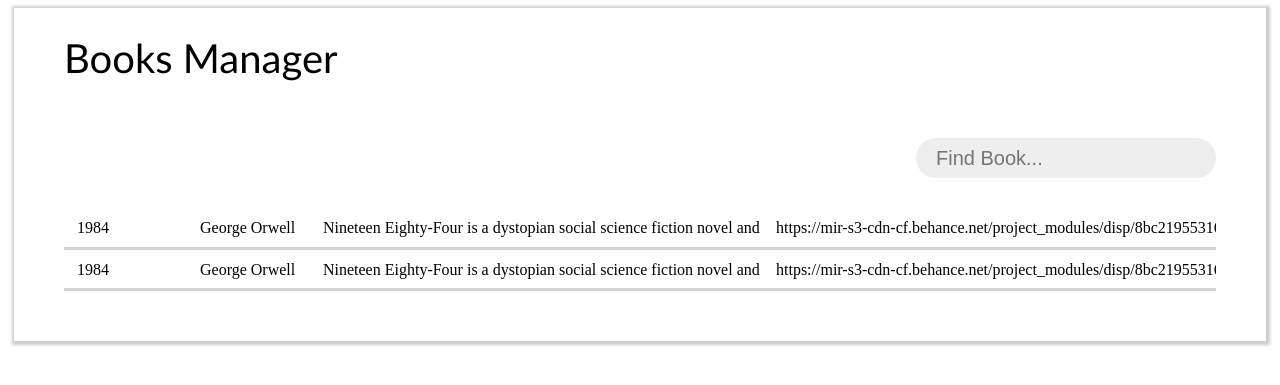
After one commit to Ali-Elganzory/Online-Library, a PHP site: the page made by views/Admin Panel/admin_panel.view.php in a window 1280 px wide. The commit adds this page. Shown: the top 385 px of the page. Run offline with PHP 8.4, Linux system fonts and the light colour scheme.

Commit message:
Dashboard

```diff
--- a/config/db.json
+++ b/config/db.json
@@ -1,7 +1,7 @@
 {
   "name": "online_library",
   "username": "root",
-  "password": "1234",
+  "password": "",
   "host": "127.0.0.1",
   "engine": "mysql",
   "connection": "mysql:host=127.0.0.1"
--- a/public/css/loginpage.css
+++ b/public/css/loginpage.css
@@ -38,7 +38,6 @@ form {
     form {
         position: absolute;
         width: 100%;
-        height: 100%;
     }
 }
 
--- a/routes.php
+++ b/routes.php
@@ -5,9 +5,12 @@ $router->get('', 'Pages@home');
 $router->get('login', 'Pages@login');
 $router->get('search_results', 'Pages@search');
 $router->get('book_details/{id}', 'Pages@bookDetails');
+$router->get('dashboard', 'Pages@dashboardItems');
 
 // API
 $router->post('api/login', 'Authentication@login');
 $router->post('api/register', 'Authentication@register');
 $router->post('api/toggle_favourite', 'Favourites@toggleFavourite');
 $router->put('api/update_review', 'Reviews@updateReview');
+$router->post('api/changeBookPic/{id}', 'Pages@changeBookPic');
+$router->post('api/testt', 'Pages@testt');
--- /dev/null
+++ b/views/Admin Panel/admin_panel.css
@@ -0,0 +1,82 @@
+.manage-books{
+
+}
+
+.manage-users{
+
+}
+
+.list{
+    display: table-cell;
+    width: 90%;
+    padding-left: 50px;
+    padding-right: 50px;
+    padding-bottom: 50px;
+    box-shadow:  1px 1px 3px 3px #cccccc;
+    position: absolute;
+    left: 0;
+    right: 0;
+    margin: auto;
+}
+
+.list-header{
+    height: 100px;
+    width: 2000px;
+    display: table-cell;
+    vertical-align: middle;
+    text-align: center;
+    box-sizing: border-box;
+}
+
+.list-title{
+    display: flex;
+    justify-content: center;
+    align-content: center;
+    flex-direction: column;
+    height: 100px;
+    width: 100%;
+    text-align: left;
+    font-size: 40px;
+    font-weight: lighter;
+    font-family: Candara;
+}
+
+.list-item{
+    display: inline-flex;
+    line-height: 1.1em;
+    width: 100%;
+    margin-top: 1px;
+    border-bottom: solid 3px lightgray;
+
+}
+
+.data{
+    white-space: nowrap;
+    overflow-x: scroll;
+    overflow-y: hidden;
+    -ms-overflow-style: none; /* for Internet Explorer, Edge */
+    scrollbar-width: none; /* for Firefox */
+    margin-left: 5px;
+    height: 1.1em;
+    padding-top: 10px;
+    padding-bottom: 10px;
+    padding-left: 8px;
+}
+
+.data::-webkit-scrollbar {
+    display: none; /* for Chrome, Safari, and Opera */
+}
+
+.search{
+    padding-left: 20px;
+    padding-right: 30px;
+    box-sizing: border-box;
+    font-size: 20px;
+    border-radius: 20px;
+    background-color: #eeeeef;
+    height: 100%;
+    width: 100%;
+    color: gray;
+    border: none;
+    offset: none;
+}
--- /dev/null
+++ b/views/Admin Panel/admin_panel.view.php
@@ -0,0 +1,70 @@
+<!DOCTYPE html>
+
+<html>
+    <head>
+        <title>Admin Panel</title>
+        <link rel="stylesheet" href="admin_panel.css">
+    </head>
+    <body>
+
+        <div class="manage-books">
+            <div class="list">
+                <div class="list-title">
+                    Books Manager
+                </div>
+                <div class="list-header">
+                    <div class="add-btn">
+
+                    </div>
+                    <div style="position: relative; display: inline-block; height: 40px;width: 300px;margin-left: 100px; float: right">
+                        <input class="search" type="search" placeholder="Find Book..." name="searchtitle" id="bsearch">
+                    </div>
+                </div>
+                <div class="list-item">
+                    <div class="data" contenteditable="true" style="width: 10%">
+                        <span>1984</span>
+                    </div>
+                    <div class="data" contenteditable="true" style="width: 10%">
+                        <span>George Orwell</span>
+                    </div>
+                    <div class="data" contenteditable="true" style="width: 40%">
+                        <span>
+                            Nineteen Eighty-Four is a dystopian social science fiction novel and cautionary tale written by English writer George Orwell. It was published on 8 June 1949 by Secker & Warburg as Orwell's ninth and final book completed in his lifetime.
+                        </span>
+                    </div>
+                    <div class="data" contenteditable="true" style="width: 40%">
+                        <span>
+                            https://mir-s3-cdn-cf.behance.net/project_modules/disp/8bc21955316461.59b89b39bc96d.jpg
+                        </span>
+                    </div>
+                </div>
+                <div class="list-item">
+                    <div class="data" contenteditable="true" style="width: 10%">
+                        <span>1984</span>
+                    </div>
+                    <div class="data" contenteditable="true" style="width: 10%">
+                        <span>George Orwell</span>
+                    </div>
+                    <div class="data" contenteditable="true" style="width: 40%">
+                        <span>
+                            Nineteen Eighty-Four is a dystopian social science fiction novel and cautionary tale written by English writer George Orwell. It was published on 8 June 1949 by Secker & Warburg as Orwell's ninth and final book completed in his lifetime.
+                        </span>
+                    </div>
+                    <div class="data" contenteditable="true" style="width: 40%">
+                        <span>
+                            https://mir-s3-cdn-cf.behance.net/project_modules/disp/8bc21955316461.59b89b39bc96d.jpg
+                        </span>
+                    </div>
+                </div>
+
+            </div>
+        </div>
+
+        <div class="manage-users">
+        </div>
+
+        <div class="dashboard">
+        </div>
+
+    </body>
+</html>
```
Also changed, not shown: controllers/Dashboard.php (added, +23 -0 lines), controllers/Pages.php (+51 -0 lines), views/admin_panel/admin_panel.css (added, +118 -0 lines), views/admin_panel/admin_panel.js (added, +70 -0 lines), views/admin_panel/admin_panel.view.php (added, +160 -0 lines), views/Admin Panel/admin_panel.js (added).
